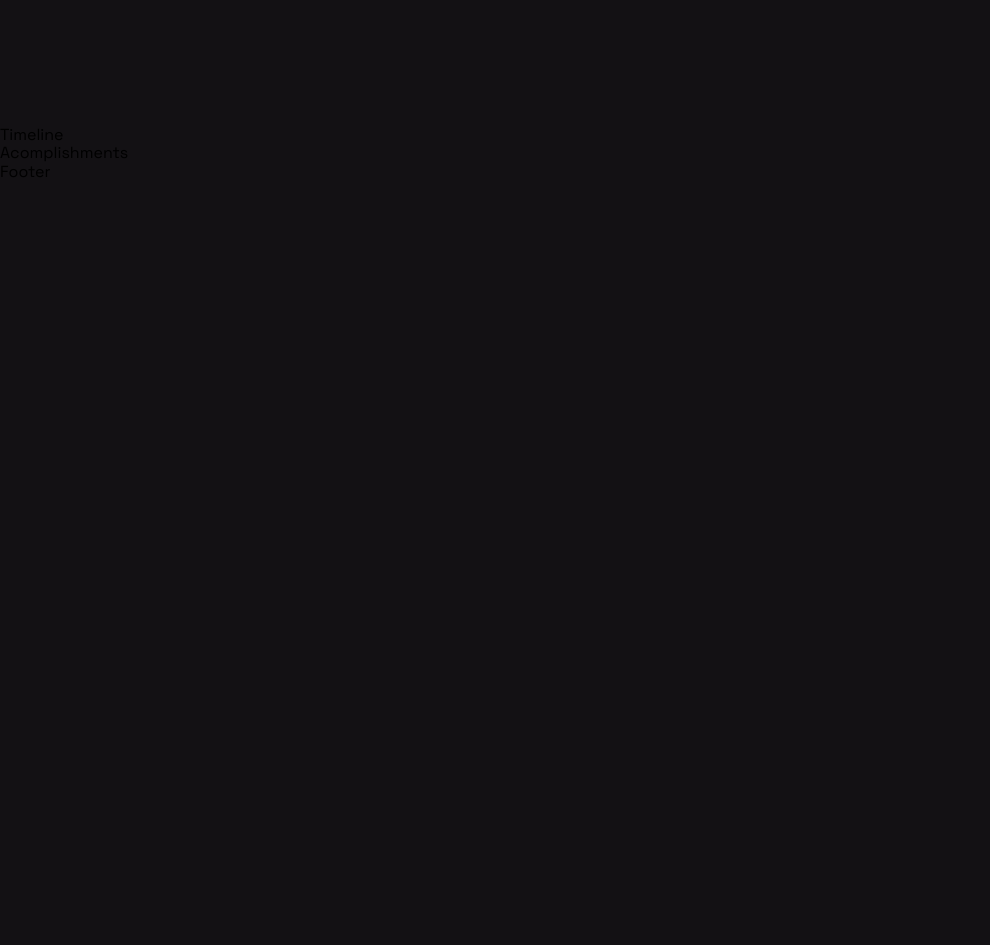
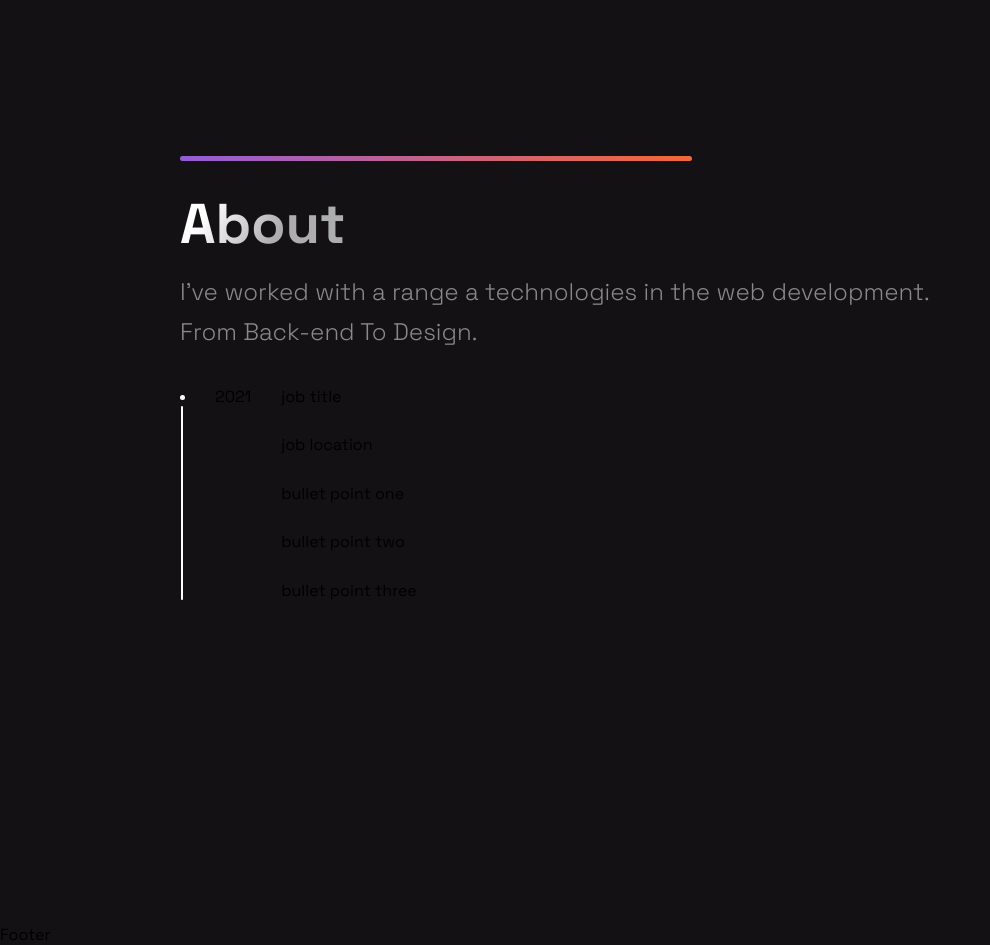
Before and after one commit to tlhysf/portfolio-nextjs, a Next.js app: page / in a window 1280 px wide. Shown: the part 3480-4425 px from the top of the page, without its empty margins (0-990 px from the left). Before the commit the page ends 3662 px from the top, so only its background shows below. Built offline with nearby package versions, Linux system fonts and the light colour scheme.

Commit message:
working on experiences

```diff
--- /dev/null
+++ b/src/components/Experience/Experience.js
@@ -0,0 +1,71 @@
+import React from "react";
+
+import {
+  Section,
+  SectionDivider,
+  SectionTitle,
+  SectionText,
+} from "components/Common/SectionStyles";
+
+import {
+  ListContainer,
+  List,
+  CircleContainer,
+  Line,
+  LineContainer,
+  Period,
+  Title,
+  Place,
+  Bullet,
+} from "components/Experience/Styles";
+
+import { BsFillCircleFill as Circle } from "react-icons/bs";
+
+import { experiences } from "data/experiences";
+
+const Experience = ({ period, title, place, bullets }) => (
+  <List row>
+    <List noGap>
+      <CircleContainer>
+        <Circle />
+      </CircleContainer>
+      <LineContainer>
+        <Line />
+      </LineContainer>
+    </List>
+    <List row reponsive>
+      <Period>{period}</Period>
+      <List>
+        <Title>{title}</Title>
+        <Place>{place}</Place>
+        {bullets ? (
+          <List>
+            {bullets.map((bullet, index) => (
+              <Bullet key={bullet + index}>{bullet}</Bullet>
+            ))}
+          </List>
+        ) : null}
+      </List>
+    </List>
+  </List>
+);
+
+const Experiences = () => (
+  <Section fullHeight nopadding id="About">
+    <SectionDivider colorAlt divider xMargin />
+    <SectionTitle xMargin>About</SectionTitle>
+    <SectionText xMargin>
+      I've worked with a range a technologies in the web development. From
+      Back-end To Design.
+    </SectionText>
+    <ListContainer xMargin>
+      <List>
+        {experiences.map((experience) => (
+          <Experience key={experience.period} {...experience} />
+        ))}
+      </List>
+    </ListContainer>
+  </Section>
+);
+
+export default Experiences;
--- /dev/null
+++ b/src/components/Experience/Styles.js
@@ -0,0 +1,57 @@
+import styled from "styled-components";
+
+export const ListContainer = styled.div`
+  display: flex;
+  width: 100%;
+
+  @media ${(props) => props.theme.breakpoints.xl} {
+    margin-left: ${(props) => (props.xMargin ? "6rem" : 0)};
+    margin-right: ${(props) => (props.xMargin ? "6rem" : 0)};
+  }
+`;
+
+export const List = styled.div`
+  display: flex;
+  flex-direction: ${(props) => (props.row ? "row" : "column")};
+  row-gap: ${(props) => (props.noGap ? 0 : "3rem")};
+  column-gap: ${(props) => (props.noGap ? 0 : "3rem")};
+
+  @media ${(props) => props.theme.breakpoints.sm} {
+    flex-direction: ${(props) =>
+      !props.reponsive && props.row ? "row" : "column"};
+  }
+`;
+
+const circleSize = 5;
+const titleFontSize = 20;
+const lineWidth = circleSize / 3;
+const lineMargin = circleSize / 2 - lineWidth / 2;
+const color = "#ffffff";
+
+export const CircleContainer = styled.div`
+  font-size: ${circleSize}px;
+  height: ${titleFontSize}px;
+  color: ${color};
+  display: flex;
+  align-items: center;
+`;
+
+export const LineContainer = styled.div`
+  height: 100%;
+  border-left: solid ${lineMargin}px #00000000;
+`;
+
+export const Line = styled.div`
+  height: 100%;
+  background-color: ${color};
+  width: ${lineWidth}px;
+  border-radius: ${lineWidth}px;
+`;
+
+export const Period = styled.div``;
+
+export const Title = styled.div``;
+
+export const Place = styled.div``;
+
+export const Bullet = styled.div``;
--- /dev/null
+++ b/src/data/experiences.js
@@ -0,0 +1,9 @@
+export const experiences = [
+  {
+    id: 1,
+    period: 2021,
+    title: "job title",
+    place: "job location",
+    bullets: ["bullet point one", "bullet point two", "bullet point three"],
+  },
+];
--- a/src/pages/index.js
+++ b/src/pages/index.js
@@ -1,10 +1,11 @@
 import React, { useState, useEffect } from "react";
 
-import Acomplishments from "../components/Acomplishments/Acomplishments";
+// import Acomplishments from "../components/Acomplishments/Acomplishments";
 import Banner from "../components/Banner/Banner";
 import Projects from "../components/Projects/Projects";
 import Skills from "../components/Skills/Skills";
-import Timeline from "../components/TimeLine/TimeLine";
+import Experiences from "components/Experience/Experience";
+// import Timeline from "../components/TimeLine/TimeLine";
 import { Layout } from "../layout/Layout";
 
 const Home = () => {
@@ -29,8 +30,9 @@ const Home = () => {
       <Banner />
       <Projects />
       <Skills />
-      <Timeline />
-      <Acomplishments />
+      <Experiences />
+      {/* <Timeline /> */}
+      {/* <Acomplishments /> */}
     </Layout>
   );
 };
```
